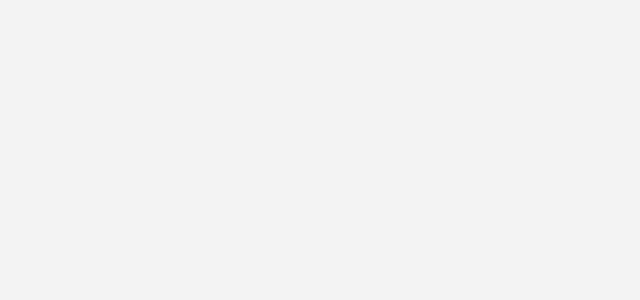
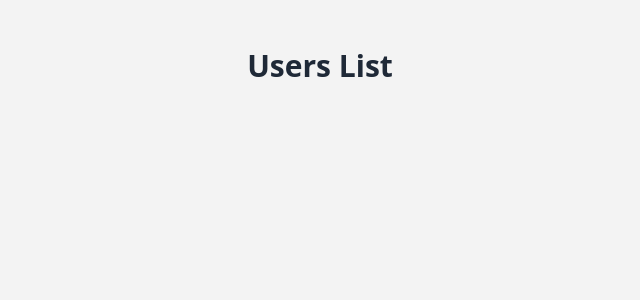
Before and after one commit to Sadko-o/DenSys, a React (Create React App) app in the folder frontend/: page /admingpage in a window 1280 px wide. Before the commit this address had no page. Shown: the top 300 px of the page, without its empty margins (320-960 px from the left). Built offline with nearby package versions, Linux system fonts and the light colour scheme.

Commit message:
admin page init

```diff
--- a/frontend/src/App.js
+++ b/frontend/src/App.js
@@ -5,13 +5,15 @@ import {
   Routes,
 } from "react-router-dom";
 import "./App.css"
-import SignIn from './components/pages/admin/SignIn'
+import SignIn from './components/pages/common/SignIn';
 import Home from "./components/pages/home/Home"
+import AdminPage from './components/pages/admin/AdminPage';
 const App = () => {
   return (
     <Routes>
       <Route exact path="/" element={<Home/>}/>
       <Route path="/signin" element={<SignIn/>}/>
+      <Route path="/admingpage" element={<AdminPage/>}/>
     </Routes>
   )
 }
--- a/frontend/src/components/pages/admin/AdminPage.jsx
+++ b/frontend/src/components/pages/admin/AdminPage.jsx
@@ -0,0 +1,16 @@
+import React, { Component } from 'react';
+
+class AdminPage extends Component {
+    render() {
+        return (
+            <div class=" sm:py-8 lg:py-12">
+                <div class="max-w-screen-2xl px-4 md:px-8 mx-auto">
+                    <h2 class="text-gray-800 text-2xl lg:text-3xl font-bold text-center mb-4 md:mb-8">Users List</h2>
+
+                </div>
+            </div>
+        );
+    }
+}
+
+export default AdminPage;
--- a/frontend/src/components/pages/admin/SignIn.jsx
+++ b/frontend/src/components/pages/common/SignIn.jsx
@@ -1,6 +1,11 @@
 import React from 'react'
+import { useNavigate } from 'react-router-dom'
+const SignIn = () => {
 
-const SignIn = () => {
+    const navigate = useNavigate();
+    const navigateToAdmingPage = () => {
+        navigate('/admingpage')
+    }
   return (
     <div id="signin">
         <div class=" sm:py-8 lg:py-12">
@@ -19,7 +24,9 @@ const SignIn = () => {
                 <input name="password" class="w-full bg-gray-50 text-gray-800 border focus:ring ring-indigo-300 rounded outline-none transition duration-100 px-3 py-2" />
                 </div>
 
-                <button class="block bg-gray-800 hover:bg-gray-700 active:bg-gray-600 focus-visible:ring ring-gray-300 text-white text-sm md:text-base font-semibold text-center rounded-lg outline-none transition duration-100 px-8 py-3">Sign in</button>
+                <button
+                    onClick={navigateToAdmingPage}
+                    class="block bg-gray-800 hover:bg-gray-700 active:bg-gray-600 focus-visible:ring ring-gray-300 text-white text-sm md:text-base font-semibold text-center rounded-lg outline-none transition duration-100 px-8 py-3">Sign in</button>
 
                 <div class="flex justify-center items-center relative">
                 <span class="h-px bg-gray-300 absolute inset-x-0"></span>
--- a/frontend/src/components/pages/signIn/SignIn.jsx
+++ /dev/null
@@ -1,9 +0,0 @@
-export default function SignIn() {
-
-    return (
-        <div>
-            Sign In
-        </div>
-    )
-
-}
```
